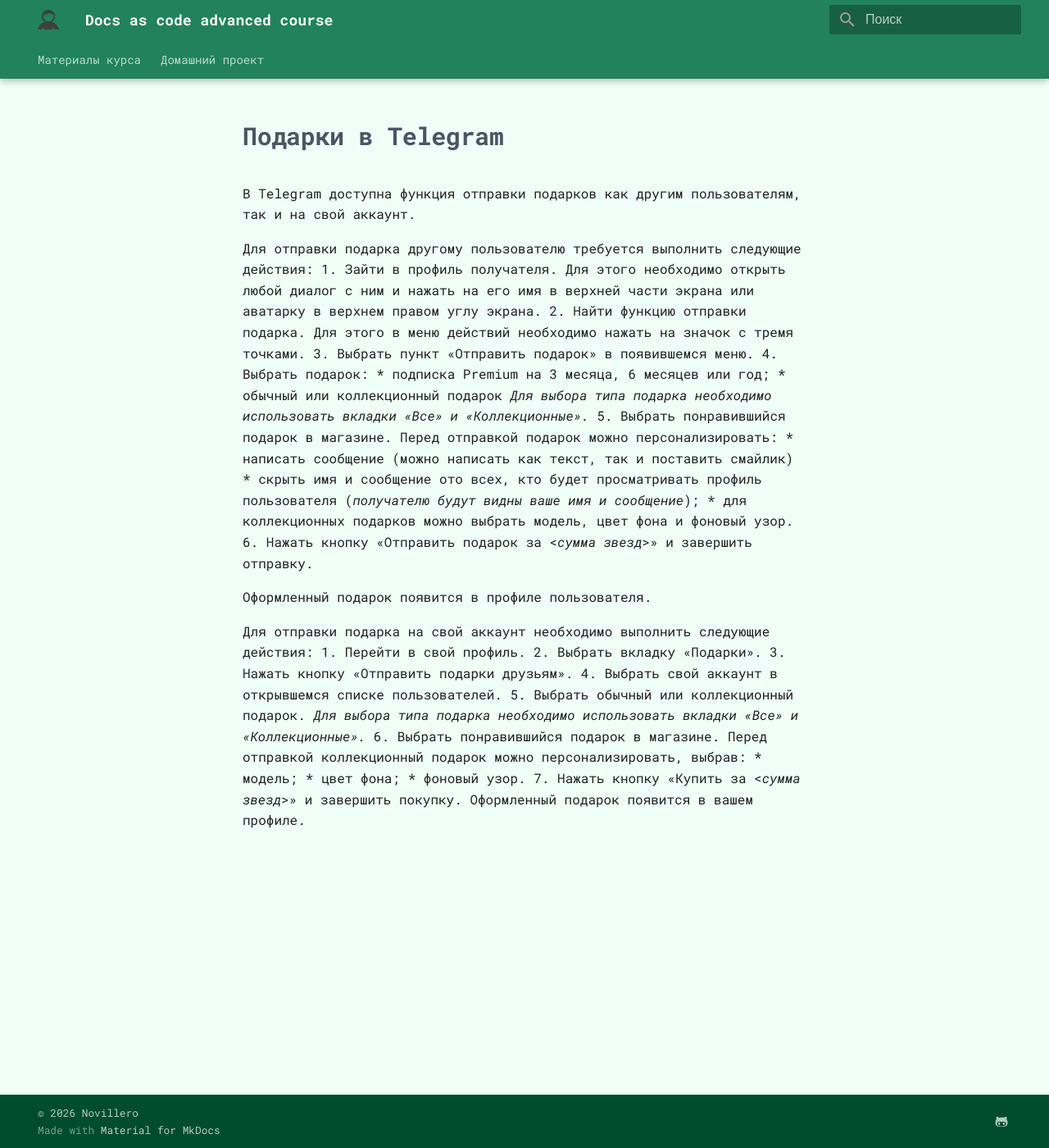
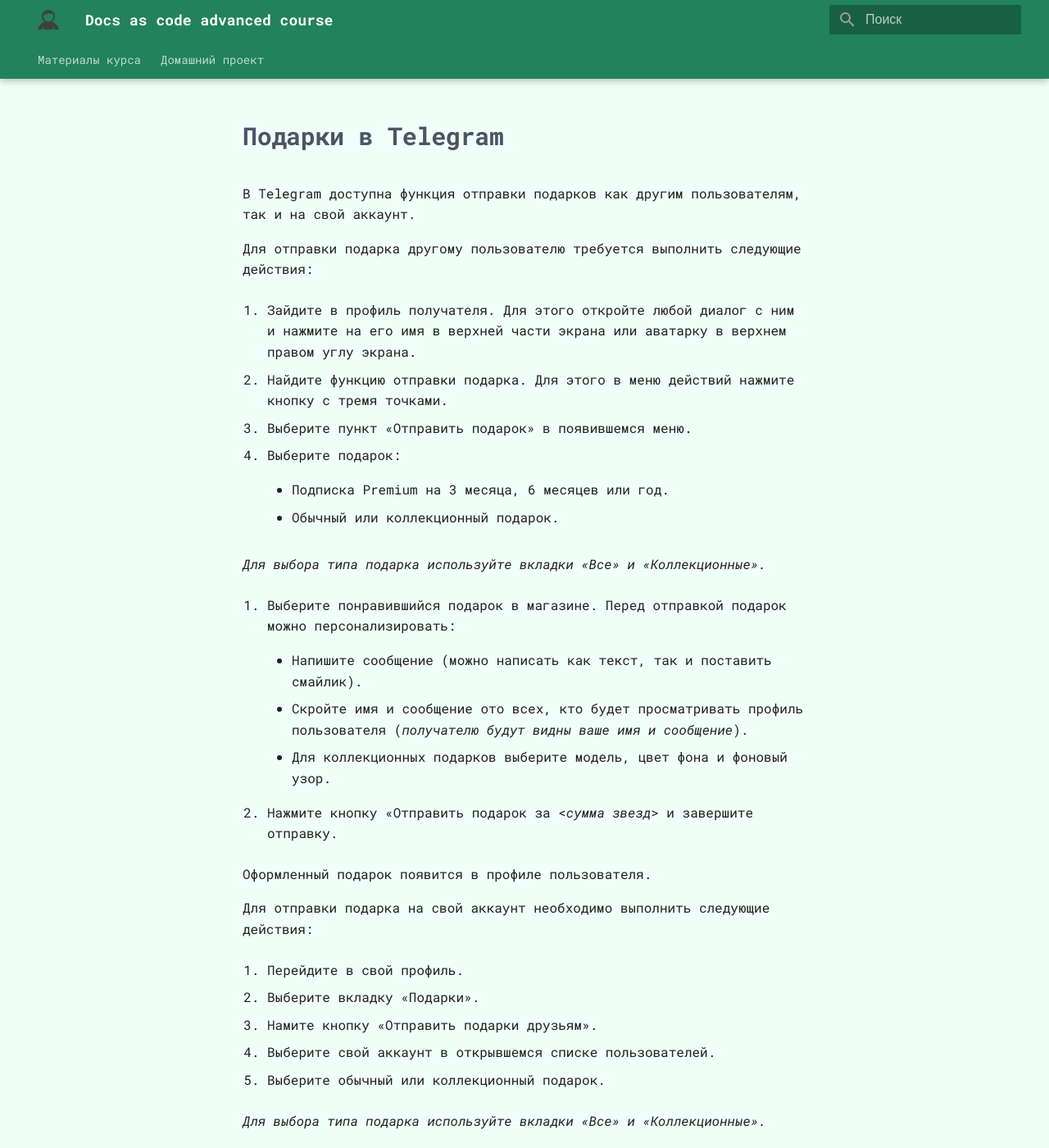
Before and after one commit to novillero/dac-adv-3, an MkDocs documentation site: the page built from docs/instructions/Ananastushok-gift-instruction.md, in a window 1280 px wide and 1400 px high. Shown: the whole window at 82% size. Built offline with MkDocs 1.6.1 and Material for MkDocs 9.7.7, drawn with Linux system fonts in a browser that asks for light colours; some web fonts are replaced; some of the changed text lies outside the part shown.

Commit message:
Исправление ошибок по замечаниям ревьюера

```diff
--- a/docs/instructions/Ananastushok-gift-instruction.md
+++ b/docs/instructions/Ananastushok-gift-instruction.md
@@ -3,33 +3,56 @@
 В Telegram доступна функция отправки подарков как другим пользователям, так и на свой аккаунт.
 
 Для отправки подарка другому пользователю требуется выполнить следующие действия:
-1. Зайти в профиль получателя. Для этого необходимо открыть любой диалог с ним и нажать на его имя в верхней части экрана или аватарку в верхнем правом углу экрана.
-2. Найти функцию отправки подарка. Для этого в меню действий необходимо нажать на значок с тремя точками.
-3. Выбрать пункт «Отправить подарок» в появившемся меню.
-4. Выбрать подарок:
-* подписка Premium на 3 месяца, 6 месяцев или год;
-* обычный или коллекционный подарок
-*Для выбора типа подарка необходимо использовать вкладки «Все» и «Коллекционные».*
-5. Выбрать понравившийся подарок в магазине.
+
+1. Зайдите в профиль получателя. Для этого откройте любой диалог с ним и нажмите на его имя в верхней части экрана или аватарку в верхнем правом углу экрана.
+
+2. Найдите функцию отправки подарка. Для этого в меню действий нажмите кнопку с тремя точками.
+
+3. Выберите пункт «Отправить подарок» в появившемся меню.
+
+4. Выберите подарок:
+
+    * Подписка Premium на 3 месяца, 6 месяцев или год.
+
+    * Обычный или коллекционный подарок.
+
+*Для выбора типа подарка используйте вкладки «Все» и «Коллекционные».*
+
+5. Выберите понравившийся подарок в магазине.
 Перед отправкой подарок можно персонализировать:
-* написать сообщение (можно написать как текст, так и поставить смайлик)
-* скрыть имя и сообщение ото всех, кто будет просматривать профиль пользователя (*получателю будут видны ваше имя и сообщение*);
-* для коллекционных подарков можно выбрать модель, цвет фона и фоновый узор.
-6. Нажать кнопку «Отправить подарок за <*сумма звезд*>» и завершить отправку.
+
+    * Напишите сообщение (можно написать как текст, так и поставить смайлик).
+
+    * Скройте имя и сообщение ото всех, кто будет просматривать профиль пользователя (*получателю будут видны ваше имя и сообщение*).
+
+    * Для коллекционных подарков выберите модель, цвет фона и фоновый узор.
+
+6. Нажмите кнопку «Отправить подарок за <*сумма звезд*> и завершите отправку.
 
 Оформленный подарок появится в профиле пользователя.
 
 Для отправки подарка на свой аккаунт необходимо выполнить следующие действия:
-1. Перейти в свой профиль.
-2. Выбрать вкладку «Подарки».
-3. Нажать кнопку «Отправить подарки друзьям».
-4. Выбрать свой аккаунт в открывшемся списке пользователей.
-5. Выбрать обычный или коллекционный подарок.
-*Для выбора типа подарка необходимо использовать вкладки «Все» и «Коллекционные».*
-6. Выбрать понравившийся подарок в магазине.
-Перед отправкой коллекционный подарок можно персонализировать, выбрав:
-* модель;
-* цвет фона;
-* фоновый узор.
-7. Нажать кнопку «Купить за <*сумма звезд*>» и завершить покупку.
+
+1. Перейдите в свой профиль.
+
+2. Выберите вкладку «Подарки».
+
+3. Намите кнопку «Отправить подарки друзьям».
+
+4. Выберите свой аккаунт в открывшемся списке пользователей.
+
+5. Выберите обычный или коллекционный подарок.
+
+*Для выбора типа подарка используйте вкладки «Все» и «Коллекционные».*
+
+6. Выберите понравившийся подарок в магазине. Перед отправкой коллекционный подарок можно персонализировать, выбрав:
+
+    * Модель.
+
+    * Цвет фона.
+
+    * Фоновый узор.
+
+7. Нажмите кнопку «Купить за <*сумма звезд*> и завершите покупку.
+
 Оформленный подарок появится в вашем профиле.
```
Also changed, not shown: 1 other file.
